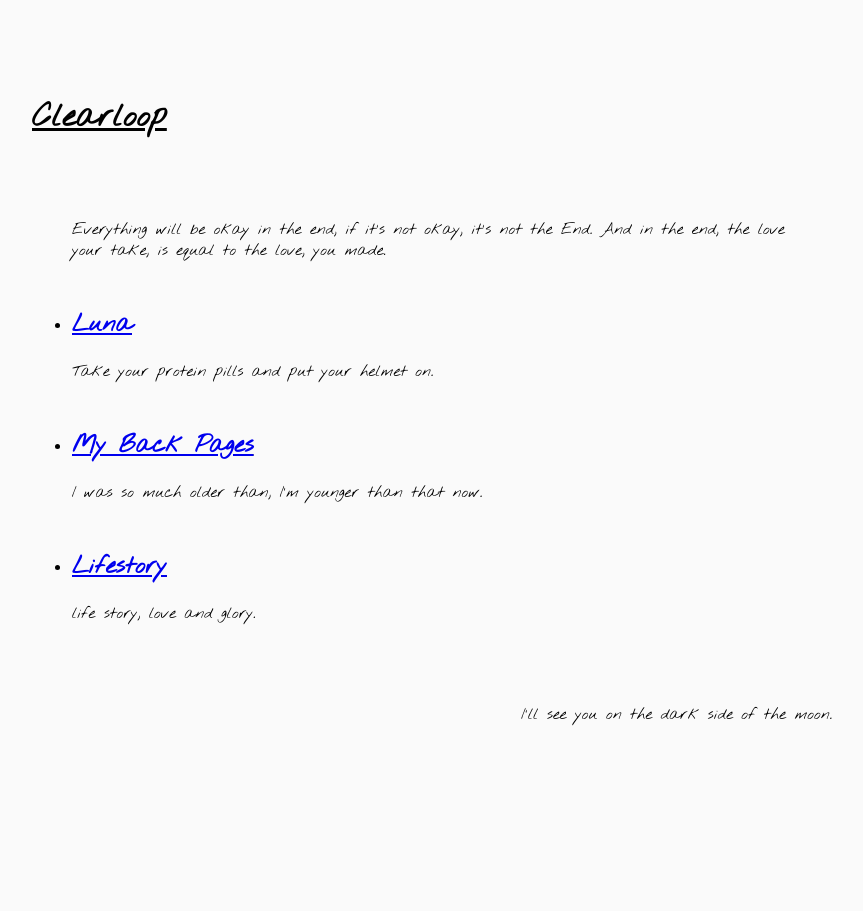
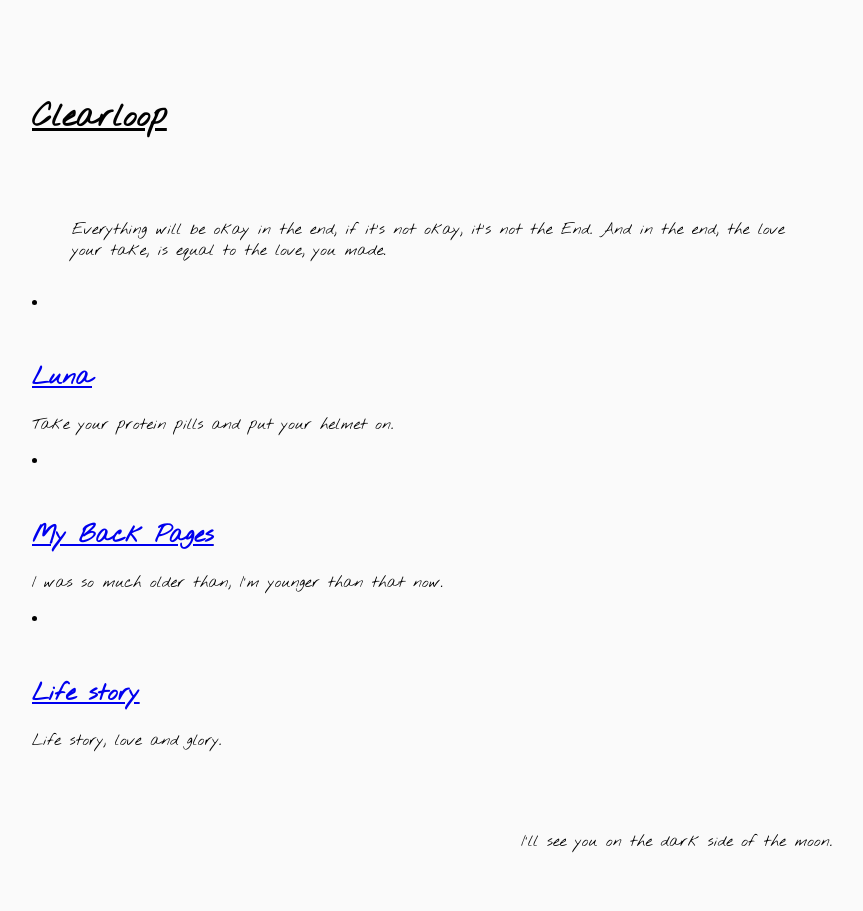
Before and after one commit to sonatatlas/sonatatlas.github.io, a Jekyll site: the page built from index.md, in a window 1280 px wide. Shown: the whole page, without its empty margins (208-1071 px from the left). Built offline with Jekyll 4.4.1, drawn with Linux system fonts in a browser that asks for light colours.

Commit message:
lifestory inside format

```diff
--- a/_config.yml
+++ b/_config.yml
@@ -42,6 +42,8 @@ plugins:
 #   - vendor/gems/
 #   - vendor/ruby/
 
+format: "%b %-d, %Y"
+
 collections_dir:
   collections
 
@@ -50,3 +52,5 @@ collections:
     output: true
   backpages:
     output: true
+  lifestory:
+    output: true
--- a/index.md
+++ b/index.md
@@ -7,14 +7,12 @@ title: Clearloop
 > Everything will be okay in the end, if it's not okay, it's not the End.
 > And in the end, the love your take, is equal to the love, you made.
 
-<ul>
-    {% for category in site.categories %}
-  <li>
-    <h2><a href="{{ category.url }}">{{ category.title }}</a></h2>
-    <p>{{ category.slug | markdownify }}</p>
-  </li>
+{% for category in site.categories %}
+<li>
+  <h2><a href="{{ category.url }}">{{ category.title }}</a></h2>
+  <p>{{ category.slug }}</p>
+</li>
   {% endfor %}
-</ul>
 
 <!--
 > All is above you all is sky.
```
Also changed, not shown: collections/_categories/02_lifesotry.md (added, +12 -0 lines), collections/_categories/02_lifestory.md (deleted, +0 -15 lines), collections/_lifestory/csj.md (added, +12 -0 lines).
